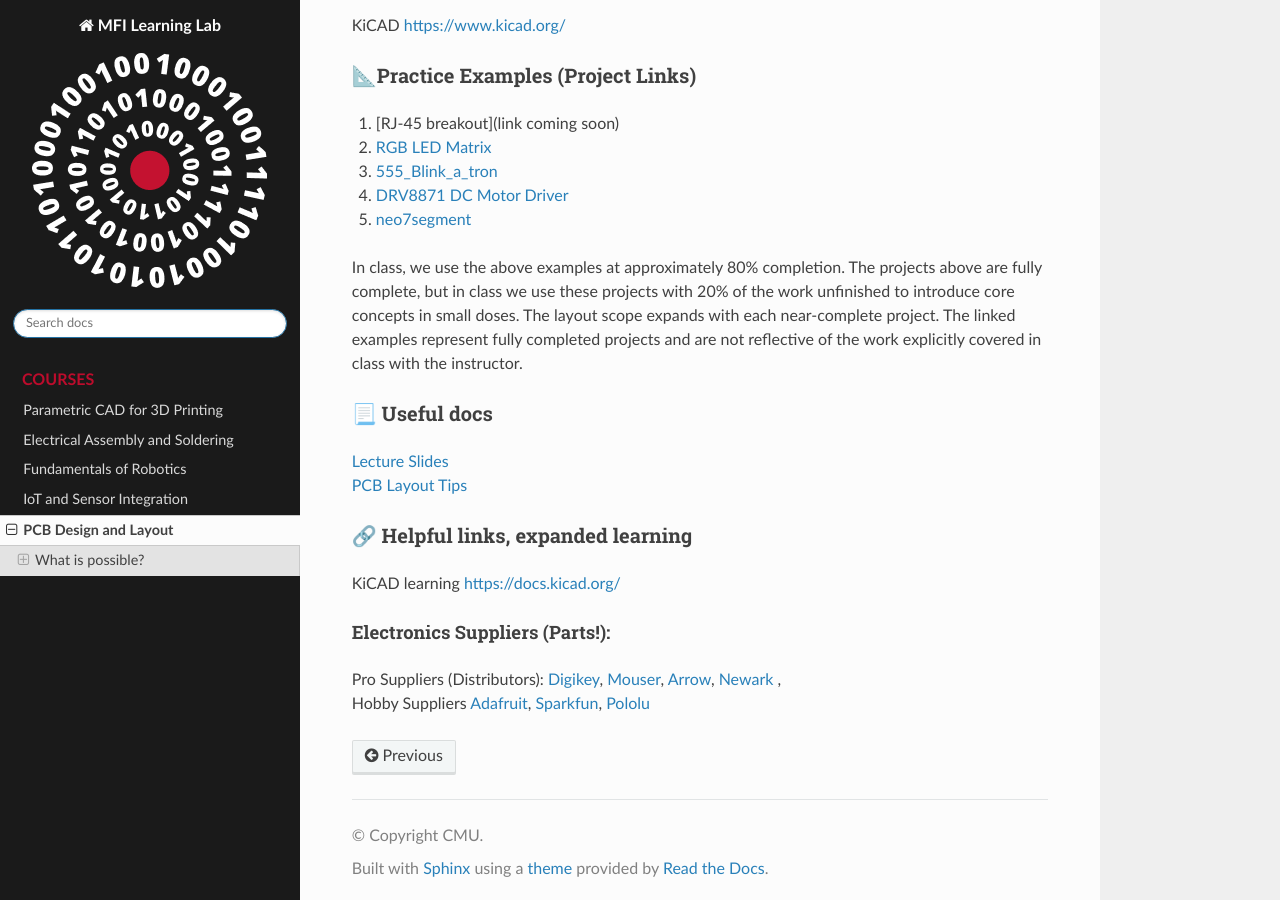
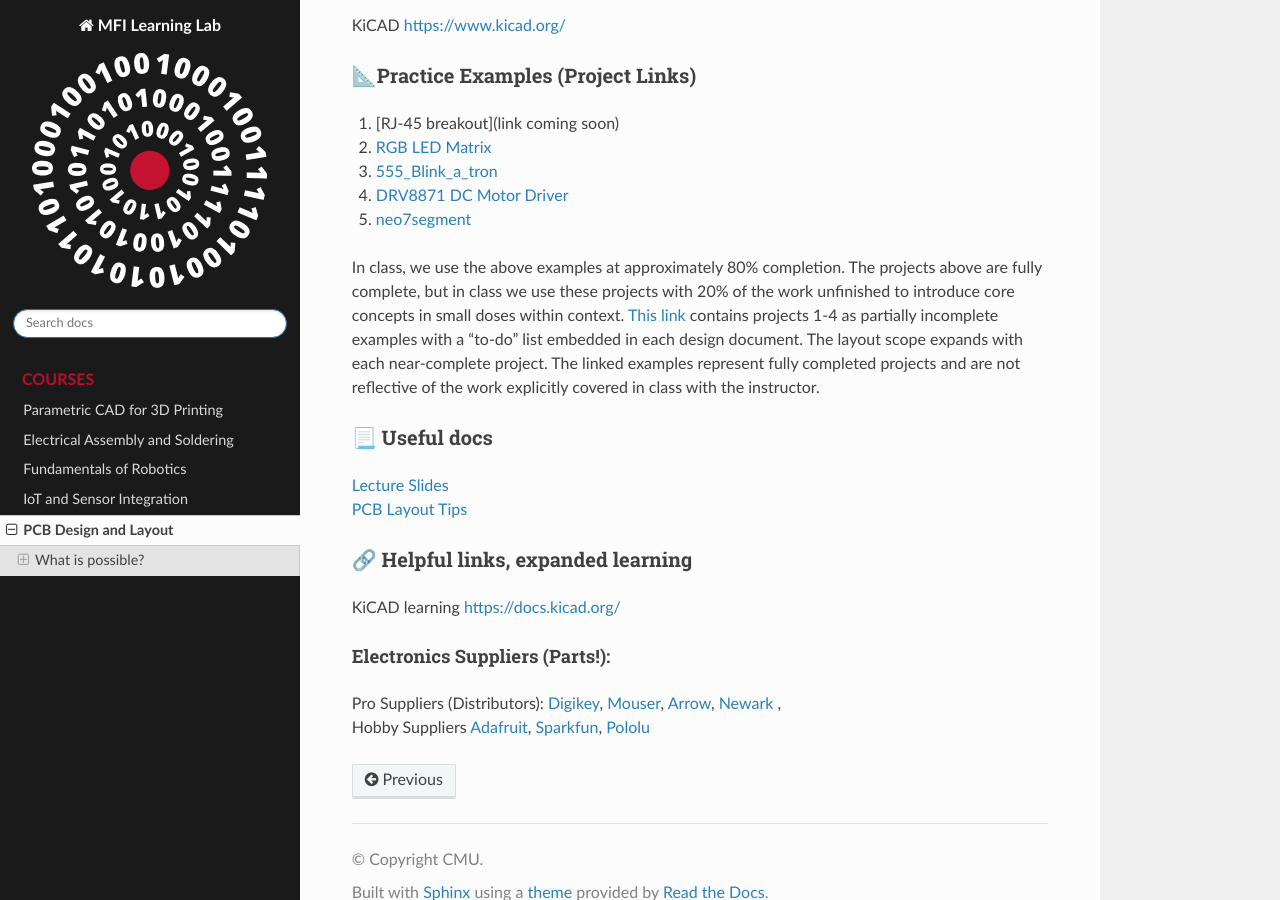
Before and after one commit to cmu-mfi/learninglab, a Sphinx documentation site: the page built from doc/courses/pcb.md, in a window 1280 px wide and 900 px high, scrolled down 1217 px. Built offline with Sphinx 7.4.7 and the Read the Docs theme 3.1.0, drawn with Linux system fonts in a browser that asks for light colours.

Commit message:
link to teaching examples

```diff
--- a/doc/courses/pcb.md
+++ b/doc/courses/pcb.md
@@ -20,7 +20,7 @@ KiCAD <https://www.kicad.org/>
 4. [DRV8871 DC Motor Driver](https://github.com/retrobuiltRyan/DRV8871_motor_driver) <br>
 5. [neo7segment](https://github.com/retrobuiltRyan/Neo7Segment-Design-Files) <br>
 
-In class, we use the above examples at approximately 80% completion. The projects above are fully complete, but in class we use these projects with 20% of the work unfinished to introduce core concepts in small doses. The layout scope expands with each near-complete project. The linked examples represent fully completed projects and are not reflective of the work explicitly covered in class with the instructor.
+In class, we use the above examples at approximately 80% completion. The projects above are fully complete, but in class we use these projects with 20% of the work unfinished to introduce core concepts in small doses within context. [This link](https://github.com/retrobuiltRyan/SMD_Slides/blob/main/PCB%20Teaching%20examples%20BACKUP.zip) contains projects 1-4 as partially incomplete examples with a "to-do" list embedded in each design document.  The layout scope expands with each near-complete project. The linked examples represent fully completed projects and are not reflective of the work explicitly covered in class with the instructor.
 
 ### 📃 Useful docs
 [Lecture Slides](../files/pcb_design_and_layout_kicad_aug2025.pdf) <br>
```
Also changed, not shown: doc/courses/cad_for_3dp.md (+2 -2 lines).
